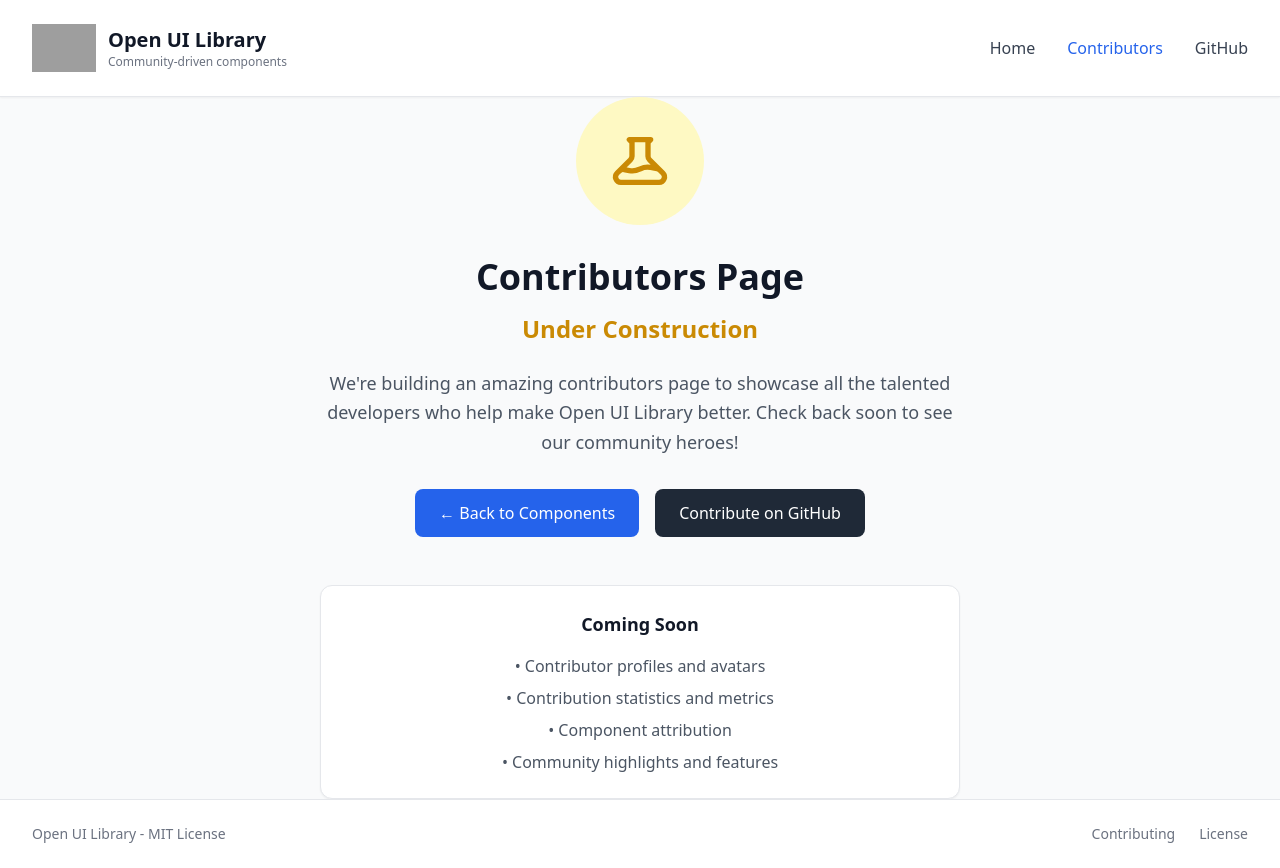
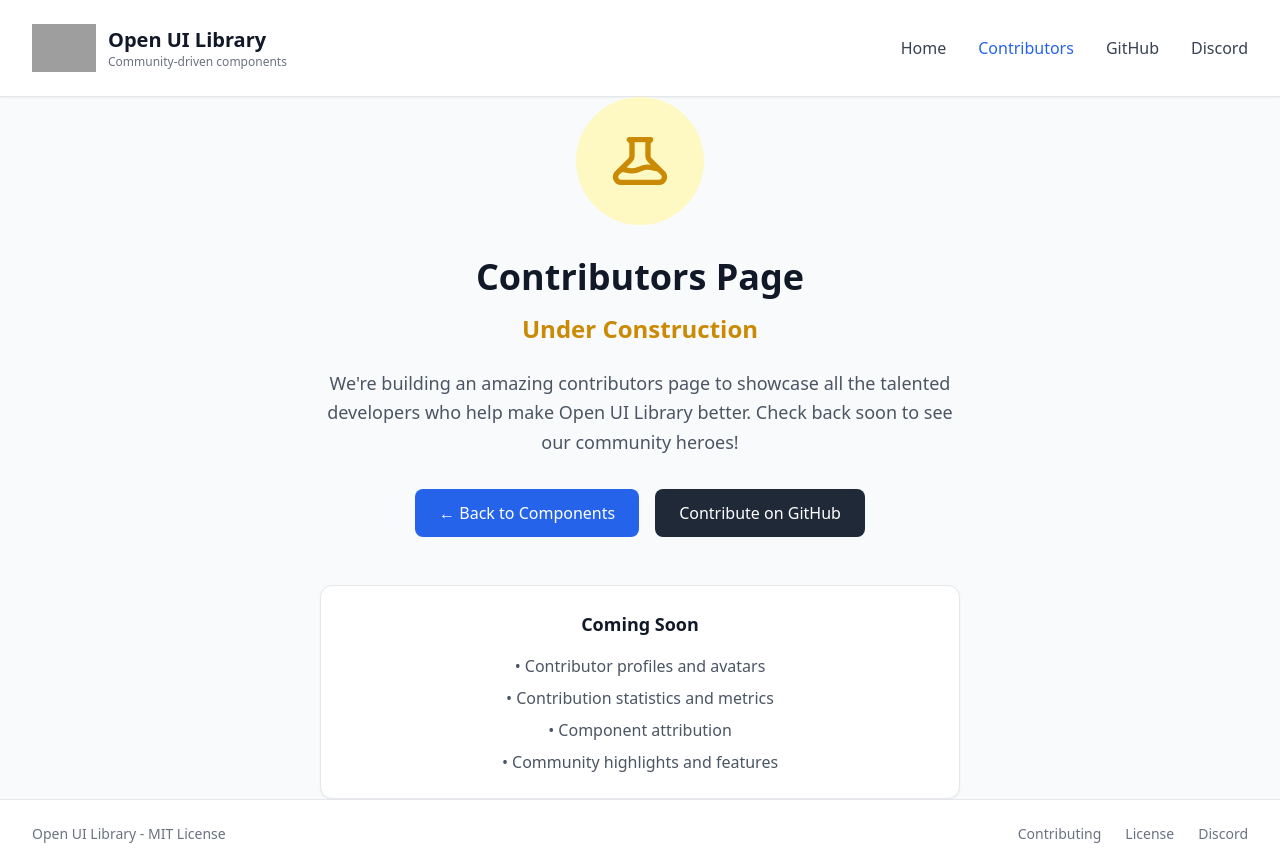
Before and after one commit to alirezazim03/OpenUI-Library, a Next.js app in the folder apps/web/: page /contributors in a window 1280 px wide. Built offline with nearby package versions, Linux system fonts and the light colour scheme; grey boxes are pictures that could not be loaded.

Commit message:
Add the discord to the website Fixes #24 (#34)
* Add the discord to the website

* Fix mobile menu spacing for GitHub and Discord links

---------

Co-authored-by: stitipragyan barik <stitipragyanbarik@email.com>

```diff
--- a/apps/web/components/Navbar.tsx
+++ b/apps/web/components/Navbar.tsx
@@ -61,6 +61,14 @@
             >
               GitHub
             </a>
+            <a
+              href="https://discord.gg/649Q4HG3XK"
+              target="_blank"
+              rel="noopener noreferrer"
+              className="text-gray-700 hover:text-blue-600 font-medium transition-colors"
+            >
+              Discord
+            </a>
           </nav>
 
           {/* Mobile menu button */}
@@ -120,7 +128,7 @@
                 </button>
               </div>
 
-              <nav className="space-y-4">
+              <nav className="flex flex-col space-y-4">
                 {currentPage !== "home" && (
                   <Link
                     href="/"
@@ -150,6 +158,14 @@
                 >
                   GitHub
                 </a>
+                <a
+              href="https://discord.gg/649Q4HG3XK"
+              target="_blank"
+              rel="noopener noreferrer"
+              className="block text-gray-700 hover:text-blue-600 font-medium transition-colors"
+            >
+              Discord
+            </a>
               </nav>
             </div>
           </div>
--- a/apps/web/pages/contributors.tsx
+++ b/apps/web/pages/contributors.tsx
@@ -115,6 +115,14 @@
                 >
                   License
                 </a>
+                 <a
+          href="https://discord.gg/649Q4HG3XK"
+          target="_blank"
+          rel="noopener noreferrer"
+          className="text-sm text-gray-500 hover:text-gray-700"
+        >
+          Discord
+        </a>
               </div>
             </div>
           </div>
--- a/apps/web/pages/index.tsx
+++ b/apps/web/pages/index.tsx
@@ -320,6 +320,14 @@
                 >
                   License
                 </a>
+                 <a
+          href="https://discord.gg/649Q4HG3XK"
+          target="_blank"
+          rel="noopener noreferrer"
+          className="text-sm text-gray-500 hover:text-gray-700"
+        >
+          Discord
+        </a>
               </div>
             </div>
           </div>
```
